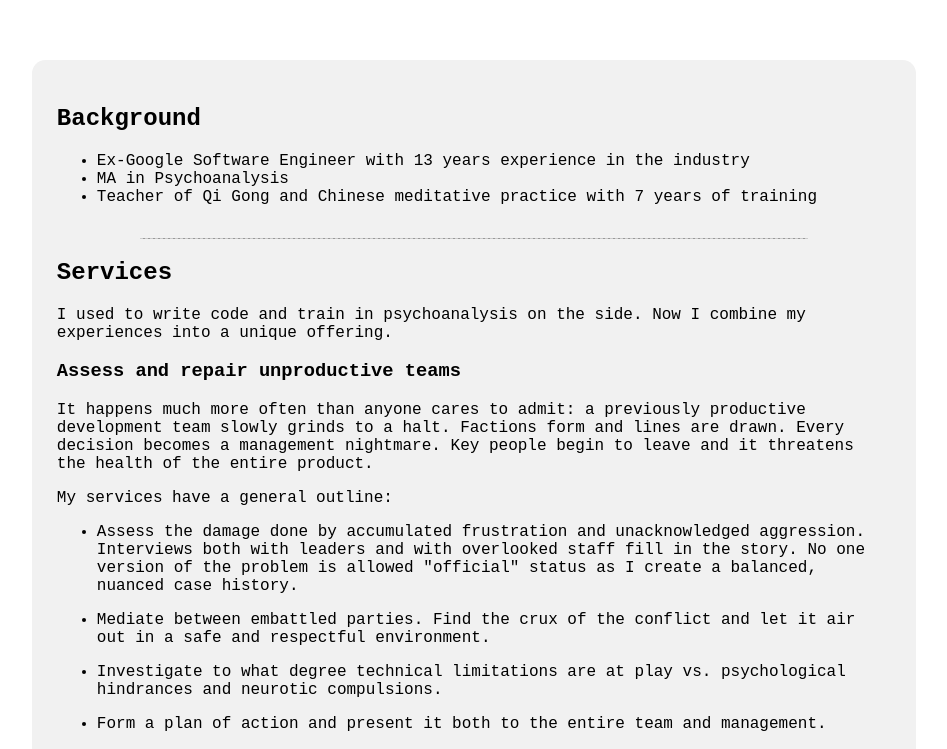
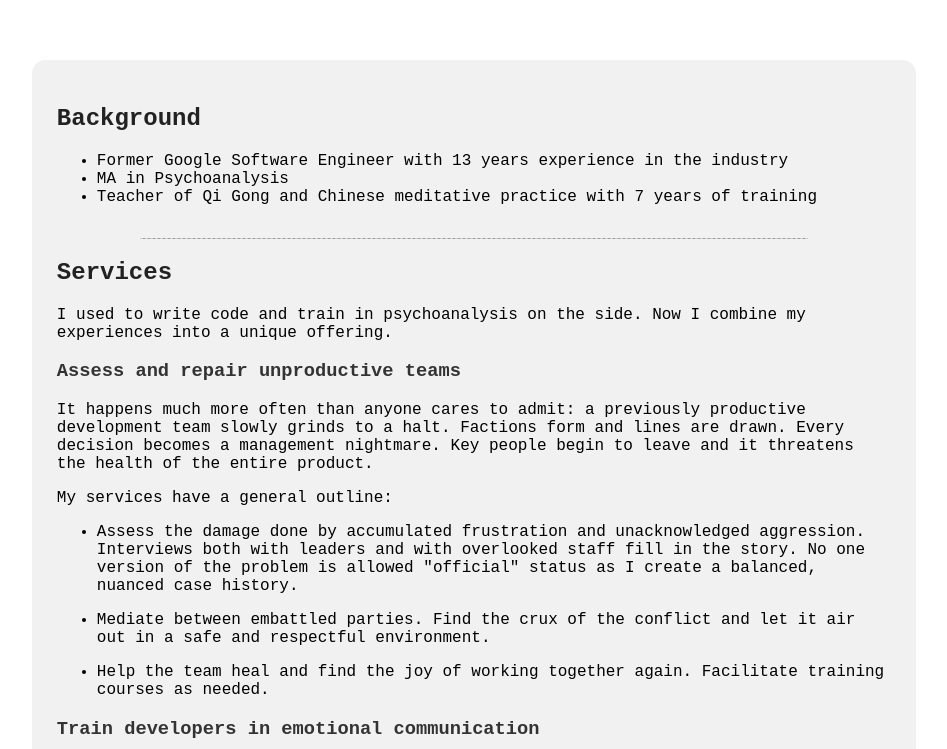
Before and after one commit to thwh/thwh.github.io, a plain HTML site: page index.html in a window 1280 px wide. Shown: the part 143-892 px from the top of the page, without its empty margins (166-1113 px from the left). Drawn offline with Linux system fonts and the light colour scheme.

Commit message:
tweak css and text

```diff
--- a/base.css
+++ b/base.css
@@ -1,10 +1,9 @@
 body {
     font-family: monospace;
-    font-size: 2.7vmin;
+    font-size: 2.4vmin;
     background-image: url(bg.png);
     background-position: top left;
     background-repeat: repeat;
-
 }
 
 #title {
@@ -32,12 +31,20 @@ body {
     }
 }
 
-h1 {
-    color: 777e82;
+p {
+    color: #000;
 }
 
-p {
-    color: 3d3d3d;
+h1 {
+    color: inherit;
+}
+
+h2 {
+    color: #222;
+}
+
+h3 {
+    color: #333;
 }
 
 a:link {
--- a/index.html
+++ b/index.html
@@ -12,22 +12,16 @@
 
 <body>
 
-  <!-- link wrapper around title -->
-  <a href="index.html" class="invisible-link">
   <div id="title">
     <h1>Theodore Wheeler</h1>
     <p>The Science of Making Code Fun Again</p>
-      <!-- Some image -->
-      <!-- <img src="DNAtest3.png" alt=""/> -->
-  <!-- title -->
   </div>
-  </a>
 
 <div id="main">
 
 <h2>Background</h2>
 <ul>
-<li>Ex-Google Software Engineer with 13 years experience in the industry</li>
+<li>Former Google Software Engineer with 13 years experience in the industry</li>
 <li>MA in Psychoanalysis</li>
 <li>Teacher of Qi Gong and Chinese meditative practice with 7 years of training</li>
 </ul>
@@ -36,21 +30,22 @@
 
 <h2>Services</h2>
 <p>I used to write code and train in psychoanalysis on the side. Now I combine my experiences into a unique offering.</p>
+
 <h3>Assess and repair unproductive teams</h3>
 <p>It happens much more often than anyone cares to admit: a previously productive development team slowly grinds to a halt. Factions form and lines are drawn. Every decision becomes a management nightmare. Key people begin to leave and it threatens the health of the entire product.</p>
 <p>My services have a general outline:</p>
+
 <ul>
   <li>
     <p>Assess the damage done by accumulated frustration and unacknowledged aggression. Interviews both with leaders and with overlooked staff fill in the story. No one version of the problem is allowed "official" status as I create a balanced, nuanced case history.</p>
   </li>
+
   <li>
     <p>Mediate between embattled parties. Find the crux of the conflict and let it air out in a safe and respectful environment.</p>
   </li>
+
   <li>
-<p>Investigate to what degree technical limitations are at play vs. psychological hindrances and neurotic compulsions.</p>
-</li>
-<li>
-<p>Form a plan of action and present it both to the entire team and management.</p>
+    <p>Help the team heal and find the joy of working together again. Facilitate training courses as needed.</p>
   </li>
 </ul>
 
```
Lines whose indentation alone changed are shown as unchanged.
